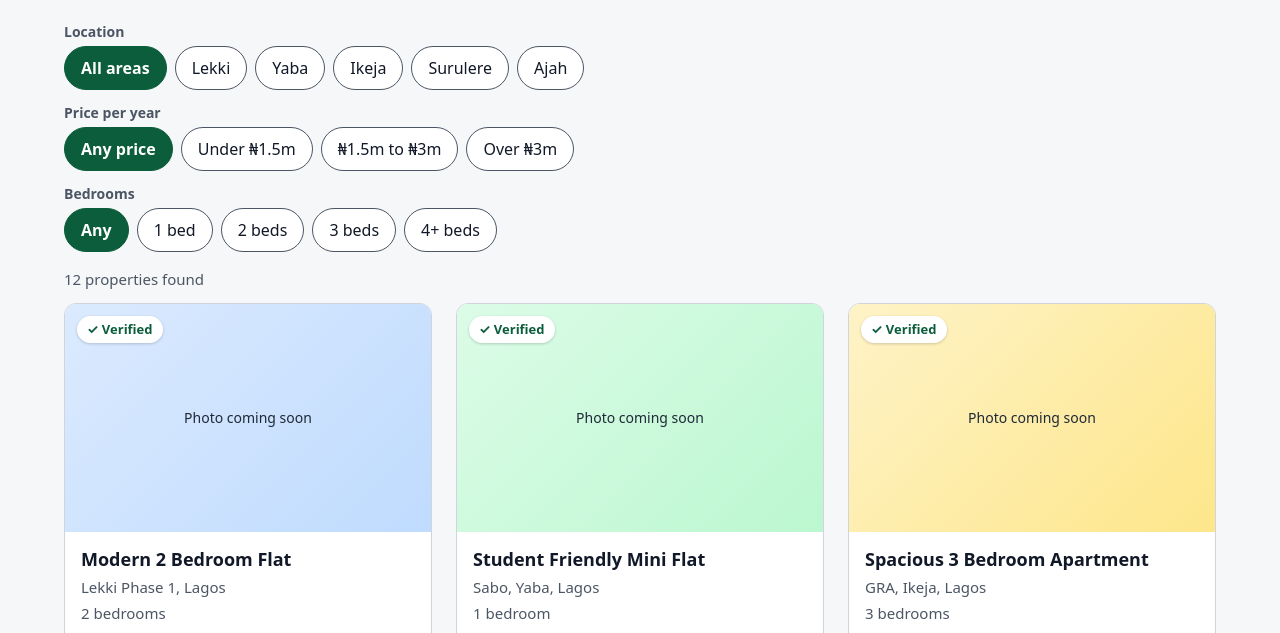
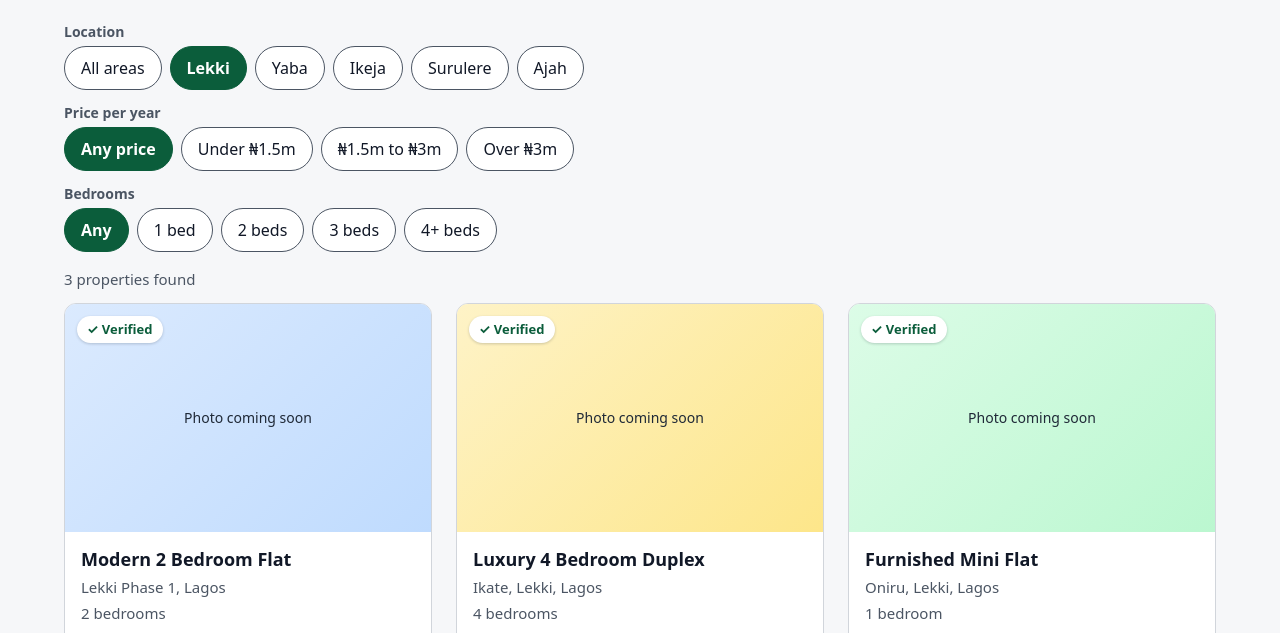
Before and after one commit to khaleedolawale/conekta-listings, a plain HTML site: page index.html in a window 1280 px wide. Both pictures are taken after a click on the button "Lekki". Shown: the part 164-797 px from the top of the page. Drawn offline with Linux system fonts and the light colour scheme.

Commit message:
feat: add filtering, live search and clear filters

```diff
--- a/index.html
+++ b/index.html
@@ -6,6 +6,7 @@
   <title>Conekta | Verified Rental Listings</title>
   <meta name="description" content="Browse verified rental properties in Lagos. Search by area, filter by price and bedrooms.">
   <link rel="stylesheet" href="style.css">
+  <script src="script.js" defer></script>
 </head>
 <body>
   <a class="skip-link" href="#listings">Skip to listings</a>
--- /dev/null
+++ b/script.js
@@ -0,0 +1,102 @@
+(() => {
+  const state = {
+    query: '',
+    location: 'all',
+    price: 'all',
+    bedrooms: 'all',
+  };
+
+  const form = document.getElementById('search-form');
+  const searchInput = document.getElementById('search-input');
+  const chips = document.querySelectorAll('.chip');
+  const listings = Array.from(document.querySelectorAll('.listing'));
+  const resultCount = document.getElementById('result-count');
+  const emptyState = document.getElementById('empty-state');
+  const resetButton = document.getElementById('reset-filters');
+
+  const priceRules = {
+    all: () => true,
+    under: (price) => price < 1500000,
+    mid: (price) => price >= 1500000 && price <= 3000000,
+    over: (price) => price > 3000000,
+  };
+
+  function matchesBedrooms(bedrooms, selected) {
+    if (selected === 'all') return true;
+    if (selected === '4') return bedrooms >= 4;
+    return bedrooms === Number(selected);
+  }
+
+  function matchesQuery(listing) {
+    const text = listing.textContent.toLowerCase();
+    return state.query
+      .split(/\s+/)
+      .filter(Boolean)
+      .every((term) => text.includes(term));
+  }
+
+  function matchesFilters(listing) {
+    const { location, price, bedrooms } = listing.dataset;
+    return (
+      matchesQuery(listing) &&
+      (state.location === 'all' || state.location === location) &&
+      priceRules[state.price](Number(price)) &&
+      matchesBedrooms(Number(bedrooms), state.bedrooms)
+    );
+  }
+
+  function render() {
+    let visible = 0;
+
+    listings.forEach((listing) => {
+      const show = matchesFilters(listing);
+      listing.hidden = !show;
+      if (show) visible += 1;
+    });
+
+    resultCount.textContent =
+      visible === 1 ? '1 property found' : `${visible} properties found`;
+    emptyState.hidden = visible !== 0;
+  }
+
+  function selectChip(filter, value) {
+    state[filter] = value;
+
+    chips.forEach((chip) => {
+      if (chip.dataset.filter === filter) {
+        chip.setAttribute('aria-pressed', String(chip.dataset.value === value));
+      }
+    });
+  }
+
+  function updateQuery() {
+    state.query = searchInput.value.trim().toLowerCase();
+    render();
+  }
+
+  function resetAll() {
+    searchInput.value = '';
+    state.query = '';
+    ['location', 'price', 'bedrooms'].forEach((filter) => selectChip(filter, 'all'));
+    render();
+    searchInput.focus();
+  }
+
+  chips.forEach((chip) => {
+    chip.addEventListener('click', () => {
+      selectChip(chip.dataset.filter, chip.dataset.value);
+      render();
+    });
+  });
+
+  searchInput.addEventListener('input', updateQuery);
+
+  form.addEventListener('submit', (event) => {
+    event.preventDefault();
+    updateQuery();
+  });
+
+  resetButton.addEventListener('click', resetAll);
+
+  render();
+})();
```
